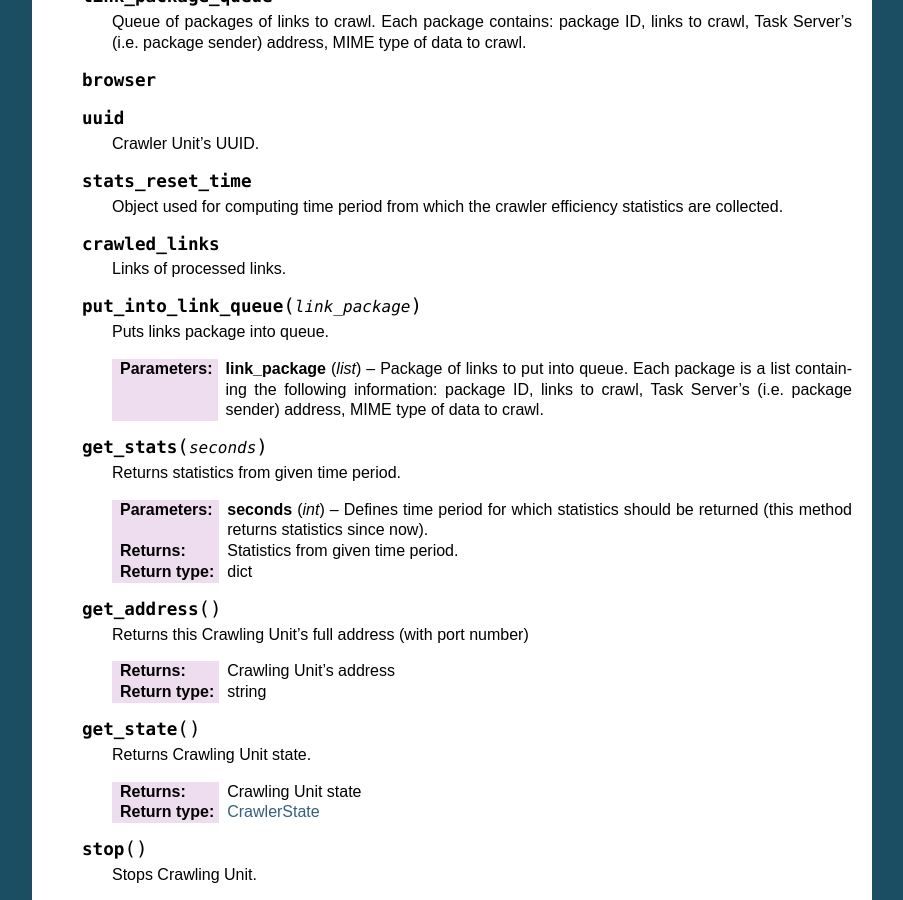
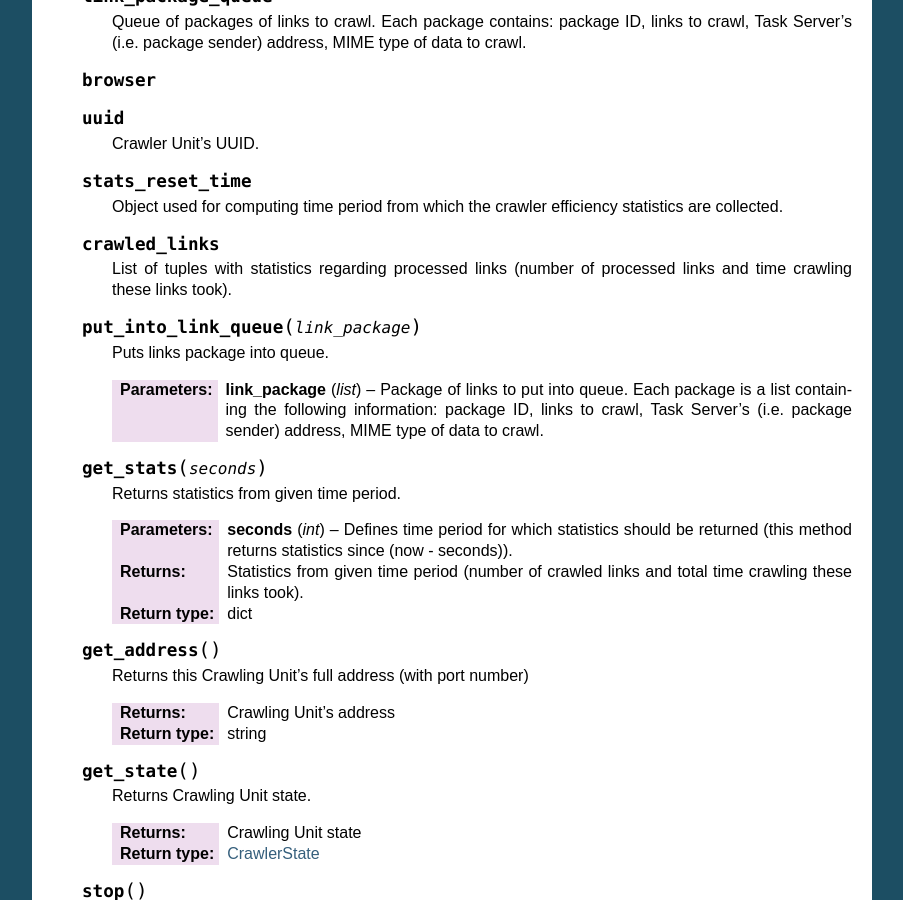
Before and after one commit to agh-glk/fcs, a Sphinx documentation site: the page built from docs/source/crawler/crawler.rst, in a window 1280 px wide and 900 px high, scrolled down 721 px. Shown: the whole window, without its empty margins (198-1101 px from the left). Built offline with Sphinx 7.4.7, drawn with Linux system fonts in a browser that asks for light colours; formulas are drawn with MathJax 3.

Commit message:
[NT] Edit

```diff
--- a/docs/source/crawler/crawler.rst
+++ b/docs/source/crawler/crawler.rst
@@ -51,7 +51,7 @@ This module contains Crawler Unit implementation.
 
    .. py:attribute:: crawled_links
 
-      Links of processed links.
+      List of tuples with statistics regarding processed links (number of processed links and time crawling these links took).
 
    .. py:method:: put_into_link_queue(link_package)
 
@@ -63,8 +63,8 @@ This module contains Crawler Unit implementation.
 
       Returns statistics from given time period.
 
-      :param int seconds: Defines time period for which statistics should be returned (this method returns statistics since now).
-      :return: Statistics from given time period.
+      :param int seconds: Defines time period for which statistics should be returned (this method returns statistics since (now - seconds)).
+      :return: Statistics from given time period (number of crawled links and total time crawling these links took).
       :rtype: dict
 
    .. py:method:: get_address()
```
